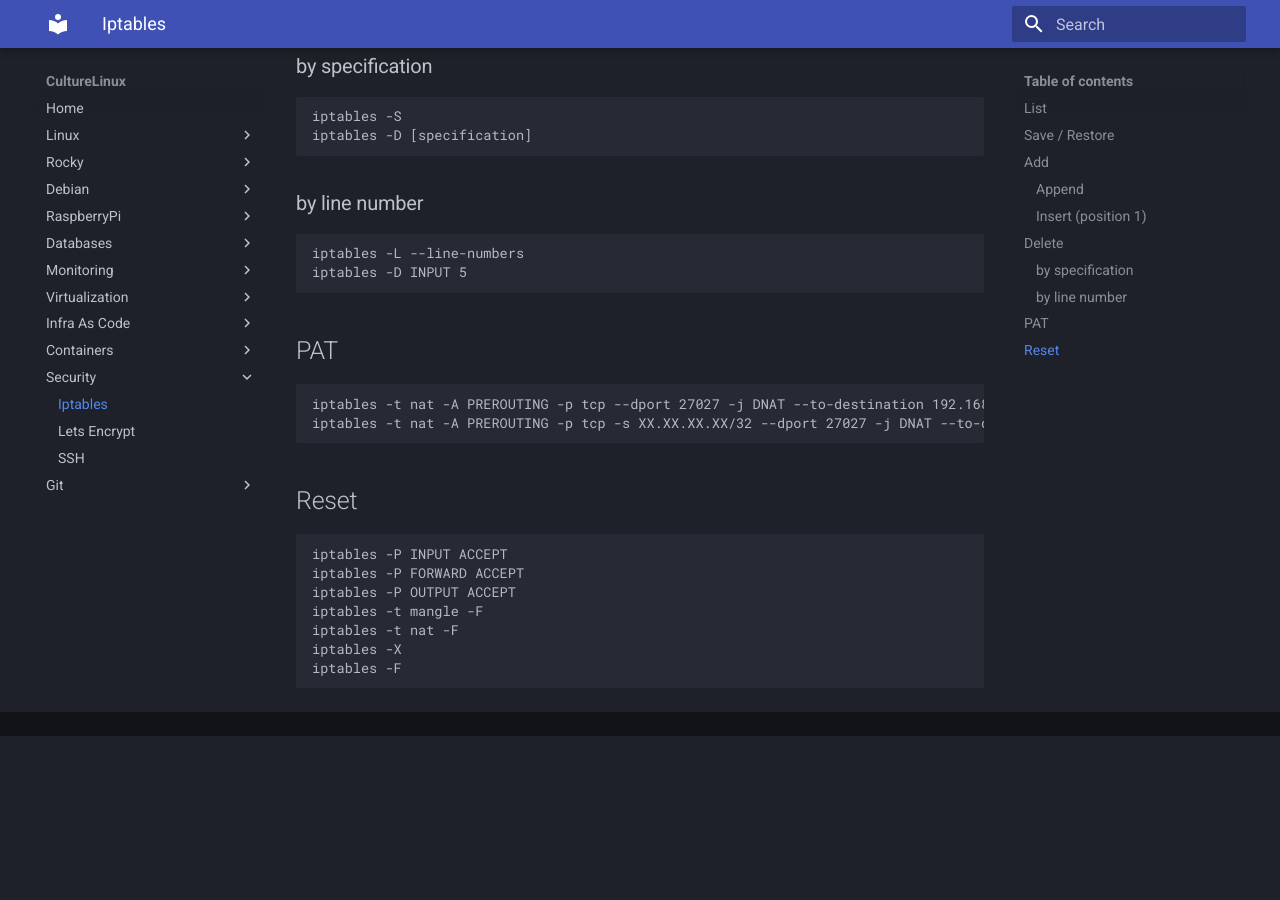
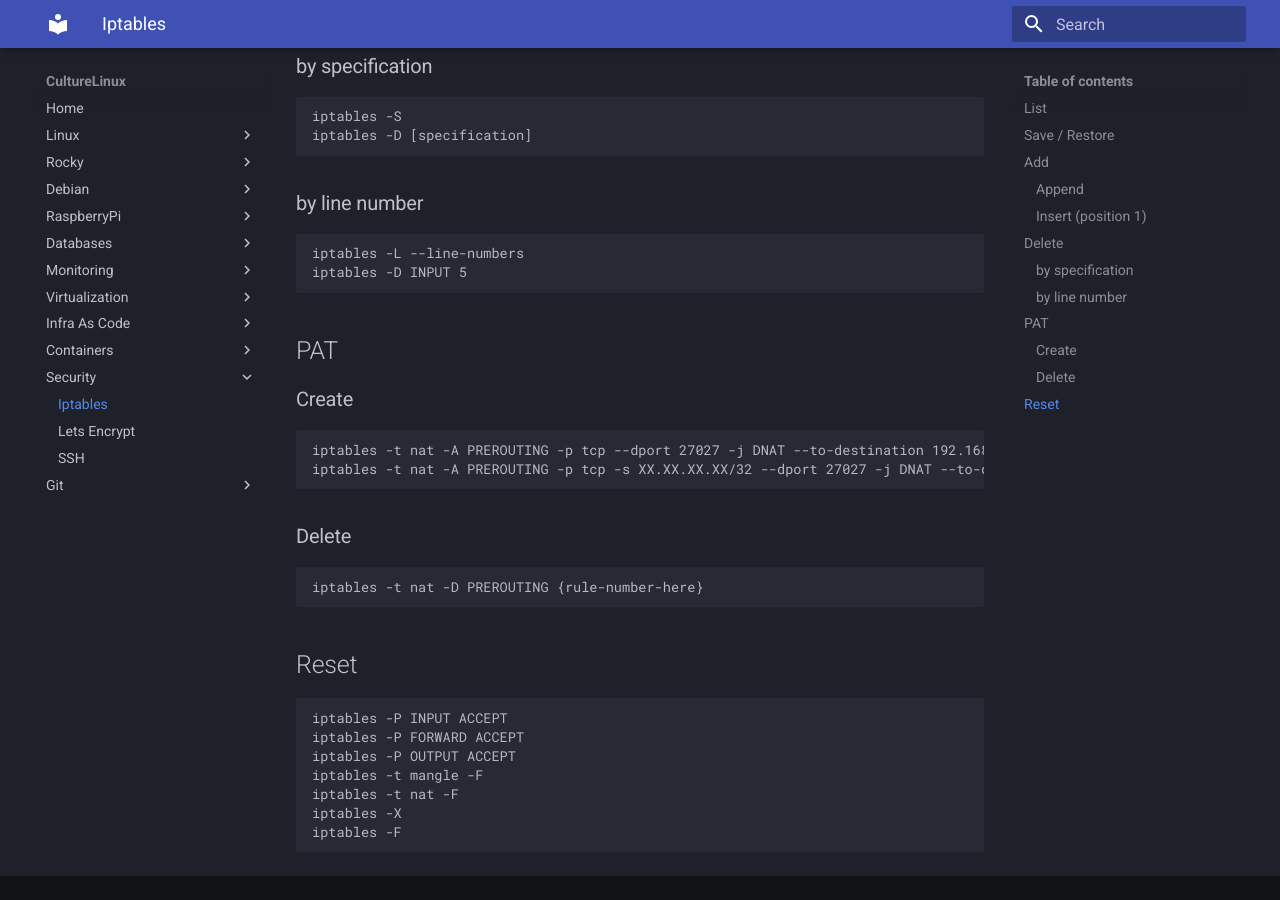
Before and after one commit to CultureLinux/doc, an MkDocs documentation site: the page built from docs/security/iptables.md, in a window 1280 px wide and 900 px high, scrolled down 832 px. Built offline with MkDocs 1.6.1 and Material for MkDocs 9.7.7, drawn with Linux system fonts in a browser that asks for light colours; before the commit the page ends 1568 px from its top, so only the background shows below that.

Commit message:
small update

```diff
--- a/docs/security/iptables.md
+++ b/docs/security/iptables.md
@@ -25,8 +25,11 @@
     iptables -D INPUT 5
 
 ## PAT
+### Create
     iptables -t nat -A PREROUTING -p tcp --dport 27027 -j DNAT --to-destination 192.168.77.20:27017
     iptables -t nat -A PREROUTING -p tcp -s XX.XX.XX.XX/32 --dport 27027 -j DNAT --to-destination 192.168.77.20:27017 -m comment --comment "Mongo DB direct access"
+### Delete
+    iptables -t nat -D PREROUTING {rule-number-here}
 
 ## Reset
     iptables -P INPUT ACCEPT
```
Also changed, not shown: docs/monitoring/icinga.md (+1 -1 lines).
